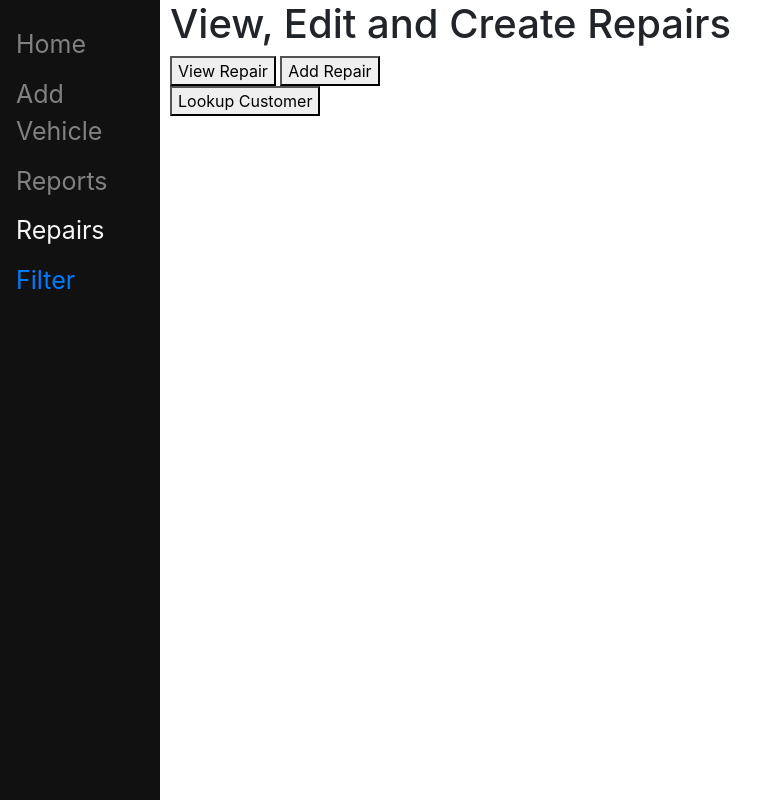
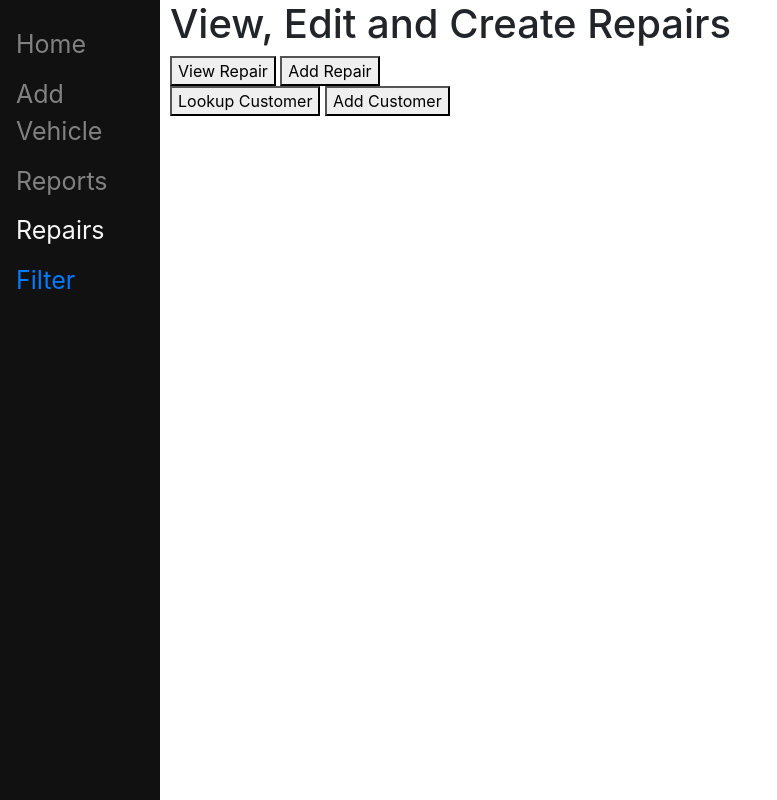
Before and after one commit to dennismdan/car_dealership_database_proj, a Django app: page /repairs/ in a window 1280 px wide. Shown: the whole page, without its empty margins (0-777 px from the left). Run offline with Django 3.2, Linux system fonts and the light colour scheme; some libraries are stand-ins or nearby versions.

Commit message:
add customer button

```diff
--- a/Phase_3/Jaunty2/mainlanding/templates/mainlanding/repairs.html
+++ b/Phase_3/Jaunty2/mainlanding/templates/mainlanding/repairs.html
@@ -25,4 +25,5 @@
 </form>
 
 <button type="submit" onclick="location.href='{% url 'lookup_customer' %}'" name='lookup_customer'>Lookup Customer</button>
+<button type="submit" onclick="location.href='{% url 'add_customer' %}'" name='add_customer'>Add Customer</button>
 {% endblock %}
```
